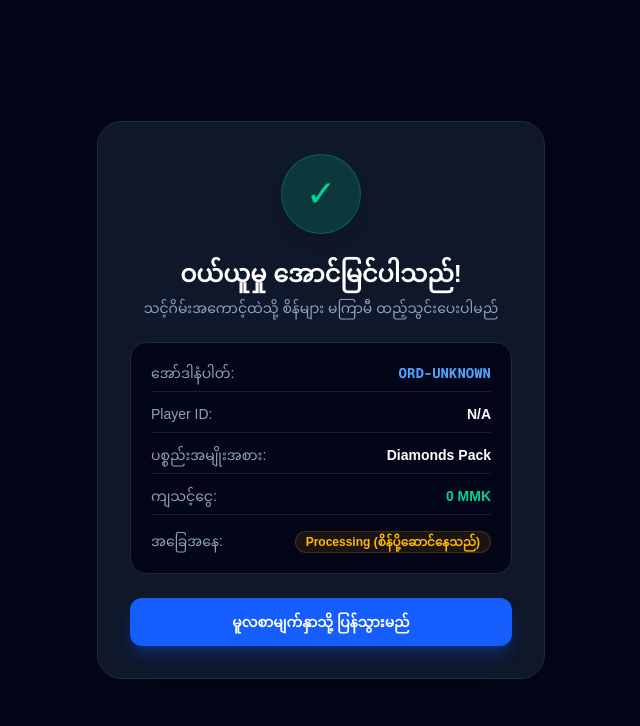
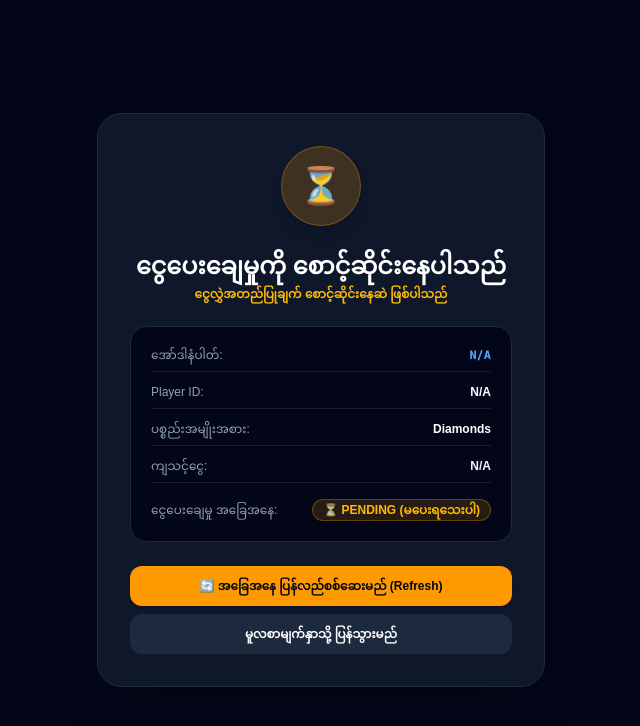
Before and after one commit to pingxvpn/gem_store, a Next.js app: page /order-success in a window 1280 px wide. Shown: the top 726 px of the page, without its empty margins (319-959 px from the left). Built offline with nearby package versions, Linux system fonts and the light colour scheme.

Commit message:
Enhance OrderSuccessPage with order validation
Updated the OrderSuccessPage component to include database checks for order status and improved rendering logic based on payment status.

```diff
--- a/app/order-success/page.tsx
+++ b/app/order-success/page.tsx
@@ -1,4 +1,7 @@
+import { prisma } from "@/lib/prisma";
 import Link from "next/link";
+
+export const dynamic = "force-dynamic";
 
 export default async function OrderSuccessPage({
   searchParams,
@@ -6,65 +9,107 @@ export default async function OrderSuccessPage({
   searchParams: Promise<{ [key: string]: string | undefined }>;
 }) {
   const params = await searchParams;
-  const orderId = params.order_id || "ORD-UNKNOWN";
-  const pack = params.pack || "Diamonds Pack";
-  const amount = params.amount || "0";
-  const player = params.player || "N/A";
+  const orderId = params.order_id || "";
+
+  // Database ထဲတွင် အော်ဒါ တကယ်ငွေဝင်ပြီးပြီလား စစ်ဆေးခြင်း
+  const order = orderId
+    ? await prisma.order.findUnique({
+        where: { orderCode: orderId },
+        include: { product: true },
+      })
+    : null;
+
+  const isPaid = order?.paymentStatus === "PAID";
+  const isPending = !order || order?.paymentStatus === "PENDING";
+  const isCompleted = order?.fulfillmentStatus === "COMPLETED" || order?.fulfillmentStatus === "SUCCESS";
 
   return (
     <main className="min-h-screen bg-slate-950 text-slate-100 flex items-center justify-center p-4">
       <div className="max-w-md w-full bg-slate-900 border border-slate-800 rounded-3xl p-8 shadow-2xl text-center space-y-6">
 
-        {/* Success Icon */}
+        {/* Status Icon & Title */}
+        {isPaid ? (
+          <>
             <div className="w-20 h-20 bg-emerald-500/20 text-emerald-400 rounded-full flex items-center justify-center mx-auto text-4xl shadow-lg border border-emerald-500/30">
               ✓
             </div>
-
-        <div className="space-y-2">
-          <h1 className="text-2xl font-black text-white">ဝယ်ယူမှု အောင်မြင်ပါသည်!</h1>
-          <p className="text-slate-400 text-sm">
-            သင့်ဂိမ်းအကောင့်ထဲသို့ စိန်များ မကြာမီ ထည့်သွင်းပေးပါမည်
-          </p>
+            <div className="space-y-1">
+              <h1 className="text-2xl font-black text-white">ငွေပေးချေမှု အောင်မြင်ပါသည်!</h1>
+              <p className="text-emerald-400 text-xs font-semibold">ငွေလက်ခံရရှိပြီး စိန်ပို့ဆောင်ပေးနေပါသည်</p>
             </div>
+          </>
+        ) : (
+          <>
+            <div className="w-20 h-20 bg-amber-500/20 text-amber-400 rounded-full flex items-center justify-center mx-auto text-4xl shadow-lg border border-amber-500/30">
+              ⏳
+            </div>
+            <div className="space-y-1">
+              <h1 className="text-2xl font-black text-white">ငွေပေးချေမှုကို စောင့်ဆိုင်းနေပါသည်</h1>
+              <p className="text-amber-400 text-xs font-semibold">ငွေလွှဲအတည်ပြုချက် စောင့်ဆိုင်းနေဆဲ ဖြစ်ပါသည်</p>
+            </div>
+          </>
+        )}
 
         {/* Receipt Box */}
-        <div className="bg-slate-950 border border-slate-800 rounded-2xl p-5 text-left text-sm space-y-3">
+        <div className="bg-slate-950 border border-slate-800 rounded-2xl p-5 text-left text-xs space-y-3">
           <div className="flex justify-between border-b border-slate-800/80 pb-2">
             <span className="text-slate-400">အော်ဒါနံပါတ်:</span>
-            <span className="font-mono font-bold text-blue-400">{orderId}</span>
+            <span className="font-mono font-bold text-blue-400">{order?.orderCode || orderId || "N/A"}</span>
           </div>
 
           <div className="flex justify-between border-b border-slate-800/80 pb-2">
             <span className="text-slate-400">Player ID:</span>
-            <span className="font-bold text-white">{player}</span>
+            <span className="font-bold text-white">
+              {order?.playerId || params.player || "N/A"} {order?.zoneId ? `(${order.zoneId})` : ""}
+            </span>
           </div>
 
           <div className="flex justify-between border-b border-slate-800/80 pb-2">
             <span className="text-slate-400">ပစ္စည်းအမျိုးအစား:</span>
-            <span className="font-bold text-white">{pack}</span>
+            <span className="font-bold text-white">{order?.product?.name || params.pack || "Diamonds"}</span>
           </div>
 
           <div className="flex justify-between border-b border-slate-800/80 pb-2">
             <span className="text-slate-400">ကျသင့်ငွေ:</span>
-            <span className="font-bold text-emerald-400">{Number(amount).toLocaleString()} MMK</span>
+            <span className="font-bold text-slate-100">
+              {order ? `${order.amount.toLocaleString()} ${order.paymentMethod === "BINANCE" ? "USD" : "MMK"}` : "N/A"}
+            </span>
           </div>
 
-          <div className="flex justify-between pt-1">
-            <span className="text-slate-400">အခြေအနေ:</span>
-            <span className="px-2.5 py-0.5 rounded-full text-xs font-bold bg-amber-500/10 text-amber-400 border border-amber-500/20">
-              Processing (စိန်ပို့ဆောင်နေသည်)
+          <div className="flex justify-between pt-1 items-center">
+            <span className="text-slate-400">ငွေပေးချေမှု အခြေအနေ:</span>
+            {isPaid ? (
+              <span className="px-2.5 py-0.5 rounded-full text-xs font-bold bg-emerald-500/15 text-emerald-400 border border-emerald-500/30">
+                ✓ PAID (ငွေဝင်ပြီး)
               </span>
+            ) : (
+              <span className="px-2.5 py-0.5 rounded-full text-xs font-bold bg-amber-500/15 text-amber-400 border border-amber-500/30">
+                ⏳ PENDING (မပေးရသေးပါ)
+              </span>
+            )}
           </div>
         </div>
 
-        {/* Back Button */}
+        {/* Buttons */}
+        <div className="space-y-2">
+          {isPending && (
+            <button
+              onClick={() => typeof window !== "undefined" && window.location.reload()}
+              className="block w-full bg-amber-500 hover:bg-amber-400 text-slate-950 font-bold py-3 rounded-xl transition text-xs cursor-pointer shadow"
+            >
+              🔄 အခြေအနေ ပြန်လည်စစ်ဆေးမည် (Refresh)
+            </button>
+          )}
+
           <Link
             href="/"
-          className="block w-full bg-blue-600 hover:bg-blue-500 text-white font-bold py-3.5 rounded-xl transition duration-200 shadow-lg shadow-blue-600/30 text-sm"
+            className="block w-full bg-slate-800 hover:bg-slate-700 text-white font-bold py-3 rounded-xl transition text-xs"
           >
             မူလစာမျက်နှာသို့ ပြန်သွားမည်
           </Link>
         </div>
+
+      </div>
     </main>
   );
 }
```
Lines whose indentation alone changed are shown as unchanged.
